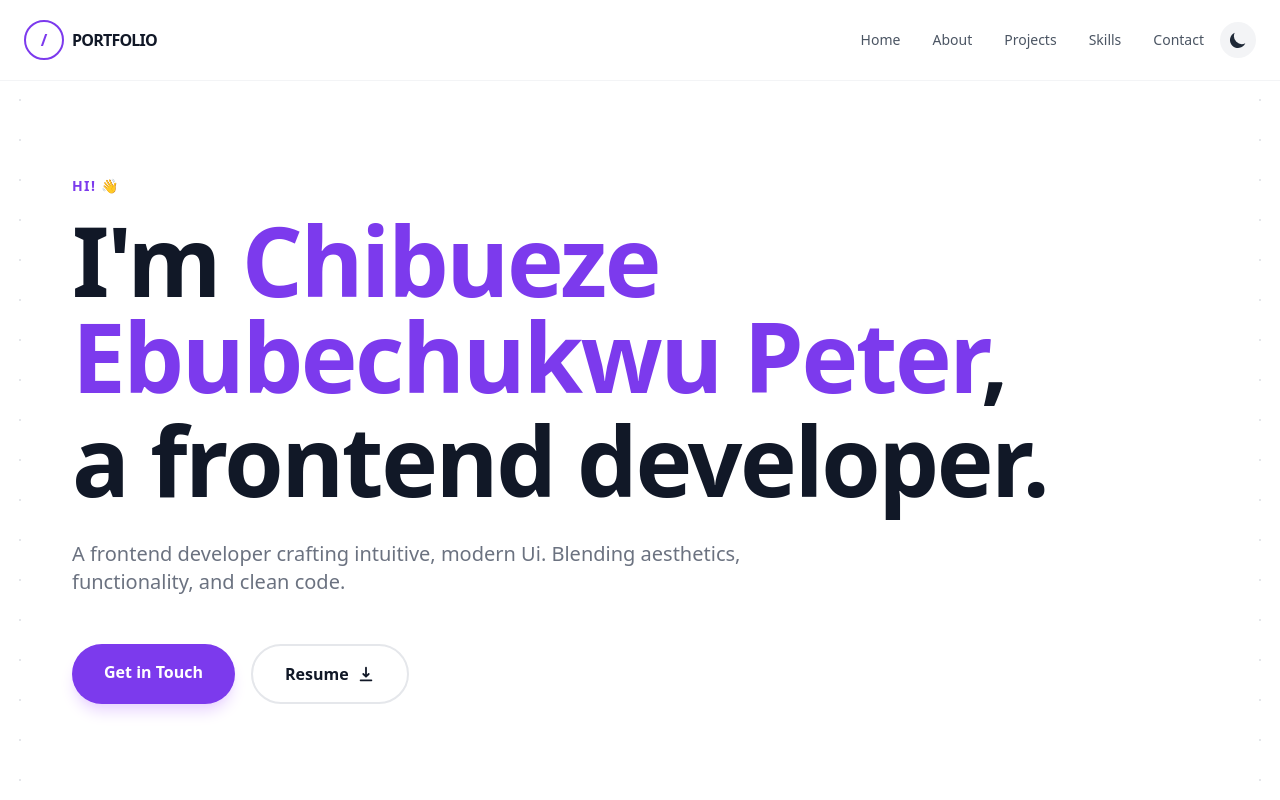
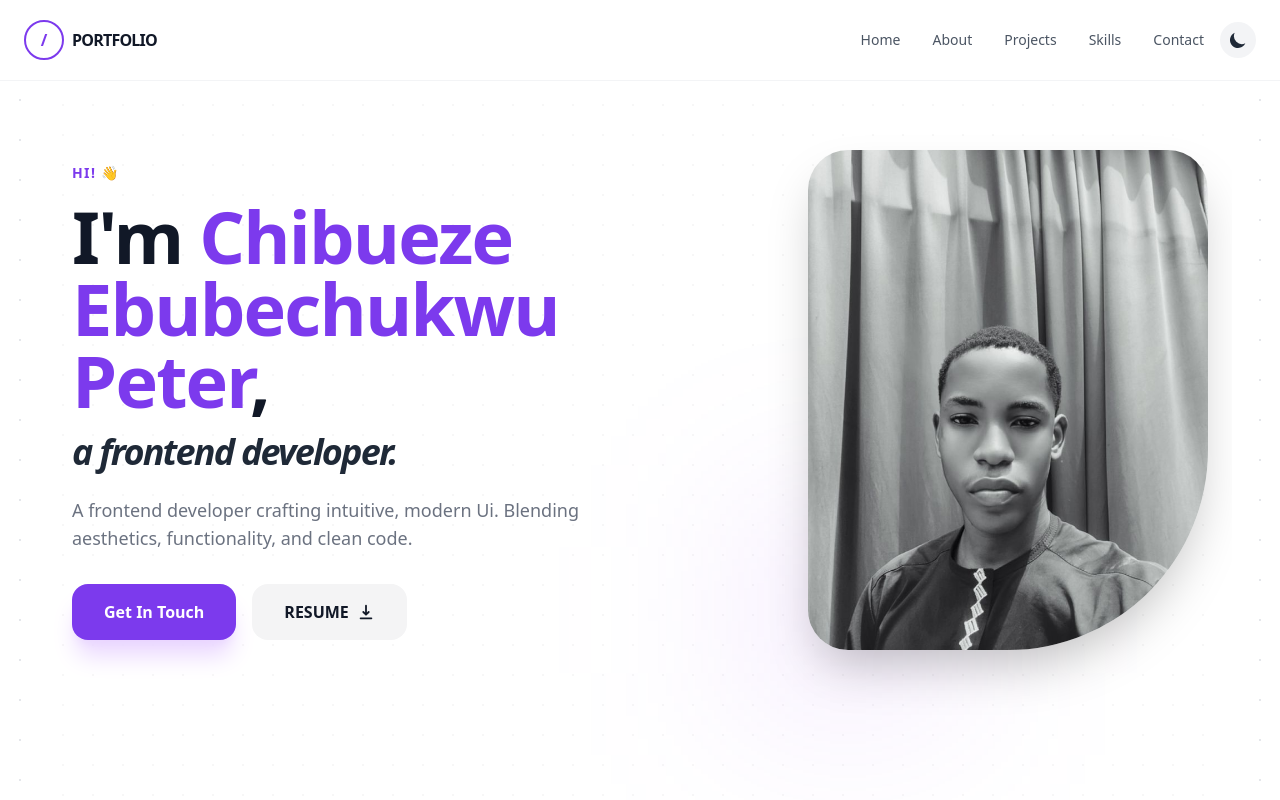
Before and after one commit to ebubexo1/Chibueze-Ebubechukwu-portfilo, a React (Vite) app: page / in a window 1280 px wide. Shown: the top 800 px of the page. Built offline with nearby package versions, Linux system fonts and the light colour scheme; the HTML template or start-up script is replaced by a standard one.

Commit message:
Updated Hero section with Onari-style layout and 3D animations

```diff
--- a/src/components/Hero.jsx
+++ b/src/components/Hero.jsx
@@ -1,54 +1,102 @@
-import { motion } from 'framer-motion';
+import { motion, useMotionValue, useTransform } from 'framer-motion';
 import { HiDownload } from 'react-icons/hi';
 import { DATA } from '../data';
 
-const Hero = () => (
-  <section id="home" className="min-h-screen pt-32 sm:pt-40 pb-16 sm:pb-20 flex flex-col justify-center bg-white dark:bg-zinc-950">
-    <motion.div
-      initial={{ opacity: 0, y: 20 }}
-      animate={{ opacity: 1, y: 0 }}
-      transition={{ duration: 0.5 }}
-      className="w-full max-w-7xl mx-auto px-6"
-    >
-      {/* Greeting */}
-      <span className="text-purple-600 font-bold tracking-widest uppercase text-xs sm:text-sm block">
-        {DATA.profile.greeting}
-      </span>
+const Hero = () => {
+  // 3D Tilt Logic
+  const x = useMotionValue(0);
+  const y = useMotionValue(0);
+  const rotateX = useTransform(y, [-100, 100], [10, -10]);
+  const rotateY = useTransform(x, [-100, 100], [-10, 10]);
 
-      {/* Name and Role */}
-      <h1 className="mt-4 text-3xl sm:text-4xl md:text-6xl lg:text-7xl xl:text-8xl font-black leading-[1.1] tracking-tight break-words dark:text-white">
-        I'm <span className="text-purple-600 break-words">{DATA.profile.name}</span>,<br />
-        <span className="block mt-2">a {DATA.profile.role.toLowerCase()}.</span>
-      </h1>
+  function handleMouse(event) {
+    const rect = event.currentTarget.getBoundingClientRect();
+    x.set(event.clientX - rect.left - rect.width / 2);
+    y.set(event.clientY - rect.top - rect.height / 2);
+  }
 
-      {/* Bio */}
-      <p className="mt-6 sm:mt-8 text-sm sm:text-base md:text-lg lg:text-xl text-gray-500 dark:text-gray-400 max-w-2xl leading-relaxed">
-        {DATA.profile.bio}
-      </p>
+  const containerVariants = {
+    hidden: { opacity: 0 },
+    visible: {
+      opacity: 1,
+      transition: { staggerChildren: 0.2, delayChildren: 0.3 }
+    }
+  };
 
-      {/* Action Buttons */}
-      <div className="mt-8 sm:mt-12 flex flex-col sm:flex-row gap-3 sm:gap-4 w-full sm:w-auto">
+  const itemVariants = {
+    hidden: { opacity: 0, y: 20 },
+    visible: { opacity: 1, y: 0, transition: { duration: 0.8, ease: [0.16, 1, 0.3, 1] } }
+  };
 
-        {/* 1. SCROLL TO CONTACT: Uses an anchor tag with ID link */}
-        <a
-          href="#contact"
-          className="w-full sm:w-auto px-6 sm:px-8 py-3 sm:py-4 bg-purple-600 text-white font-bold rounded-full hover:bg-purple-700 shadow-lg shadow-purple-200 dark:shadow-purple-900/30 transition-all text-sm sm:text-base text-center"
-        >
-          Get in Touch
-        </a>
+  return (
+    <section id="home" className="relative min-h-screen pt-20 sm:pt-0 flex items-center bg-white dark:bg-zinc-950 overflow-hidden">
 
-        {/* 2. DOWNLOAD RESUME: Points to the file in your PUBLIC folder */}
-        <a
-          href="/Ebube_Peter_Resume.pdf"
-          download="Ebube_Peter_Resume.pdf"
-          className="w-full sm:w-auto px-6 sm:px-8 py-3 sm:py-4 border-2 border-gray-200 dark:border-zinc-700 dark:text-white font-bold rounded-full hover:border-purple-600 hover:text-purple-600 dark:hover:border-purple-500 dark:hover:text-purple-500 flex items-center justify-center gap-2 transition-all text-sm sm:text-base cursor-pointer"
-        >
-          Resume <HiDownload size={18} />
-        </a>
+      {/* Background Grid Dots */}
+      <div className="absolute inset-0 z-0 opacity-[0.03] dark:opacity-[0.05]"
+           style={{ backgroundImage: `radial-gradient(#000 1px, transparent 1px)`, backgroundSize: '30px 30px' }} />
 
+      <div className="w-full max-w-7xl mx-auto px-6 relative z-10">
+        <div className="flex flex-col lg:flex-row items-center justify-between gap-12">
+
+          {/* LEFT: Text Content (Centers on mobile, Aligns left on desktop) */}
+          <motion.div
+            variants={containerVariants}
+            initial="hidden"
+            animate="visible"
+            className="w-full lg:w-3/5 text-center lg:text-left"
+          >
+            <motion.span variants={itemVariants} className="text-purple-600 font-bold tracking-widest uppercase text-xs sm:text-sm">
+              hi! 👋
+            </motion.span>
+
+            <motion.h1 variants={itemVariants} className="mt-4 text-4xl md:text-6xl lg:text-7xl font-black leading-[1.1] tracking-tight dark:text-white">
+              I'm <span className="text-purple-600">{DATA.profile.name}</span>,
+              <span className="block text-gray-800 dark:text-zinc-200 text-2xl md:text-4xl mt-4 font-bold italic">
+                a {DATA.profile.role.toLowerCase()}.
+              </span>
+            </motion.h1>
+
+            <motion.p variants={itemVariants} className="mt-6 text-sm md:text-lg text-gray-500 dark:text-gray-400 max-w-xl mx-auto lg:mx-0 leading-relaxed">
+              {DATA.profile.bio}
+            </motion.p>
+
+            <motion.div variants={itemVariants} className="mt-8 flex flex-col sm:flex-row gap-4 justify-center lg:justify-start">
+              <motion.a whileHover={{ scale: 1.05 }} whileTap={{ scale: 0.95 }} href="#contact" className="px-8 py-4 bg-purple-600 text-white font-bold rounded-2xl hover:bg-purple-700 shadow-xl shadow-purple-200 dark:shadow-none transition-all text-center">
+                Get In Touch
+              </motion.a>
+              <motion.a whileHover={{ scale: 1.05 }} whileTap={{ scale: 0.95 }} href="/Ebube_Peter_Resume.pdf" download className="px-8 py-4 bg-zinc-100 dark:bg-zinc-900 dark:text-white font-bold rounded-2xl flex items-center justify-center gap-2 hover:bg-zinc-200 dark:hover:bg-zinc-800 transition-all">
+                RESUME <HiDownload size={18} />
+              </motion.a>
+            </motion.div>
+          </motion.div>
+
+          {/* RIGHT: Image (Hidden on Mobile with 'hidden lg:flex') */}
+          <motion.div
+            initial={{ opacity: 0, x: 50 }}
+            animate={{ opacity: 1, x: 0 }}
+            transition={{ duration: 1, ease: [0.16, 1, 0.3, 1] }}
+            className="hidden lg:flex lg:w-2/5 relative justify-end perspective-1000"
+            onMouseMove={handleMouse}
+            onMouseLeave={() => { x.set(0); y.set(0); }}
+          >
+            <motion.div
+              style={{ rotateX, rotateY, transformStyle: "preserve-3d" }}
+              className="relative w-full max-w-[400px] aspect-[4/5]"
+            >
+              <img
+                src="/peter.jpeg"
+                alt={DATA.profile.name}
+                className="w-full h-full object-cover shadow-2xl z-10 relative
+                           rounded-t-[40px] rounded-bl-[40px] rounded-br-[200px]"
+              />
+              <div className="absolute -bottom-10 -left-10 w-40 h-40 bg-purple-500/20 blur-[100px] -z-10" />
+            </motion.div>
+          </motion.div>
+
+        </div>
       </div>
-    </motion.div>
-  </section>
-);
+    </section>
+  );
+};
 
 export default Hero;
```
Also changed, not shown: public/peter.jpeg (added).
